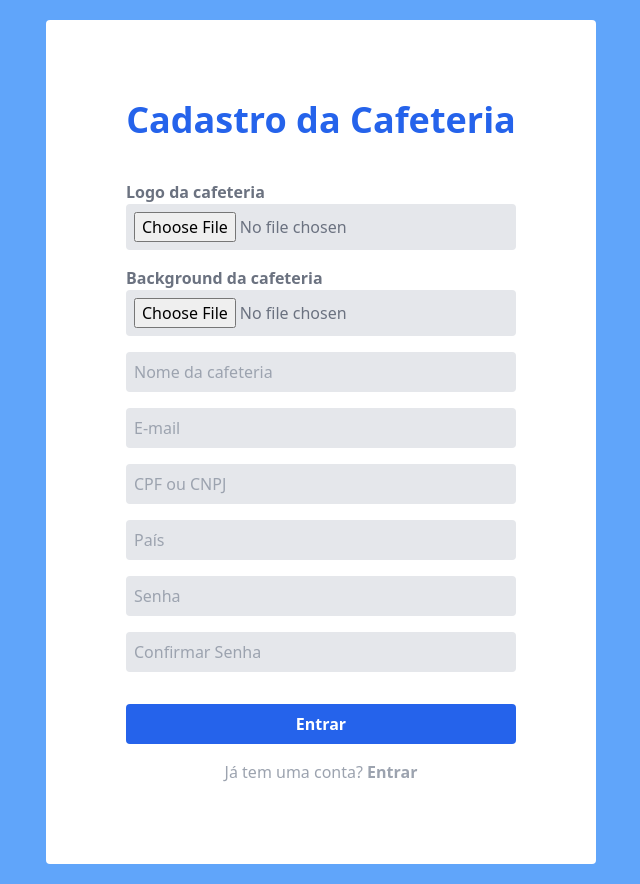
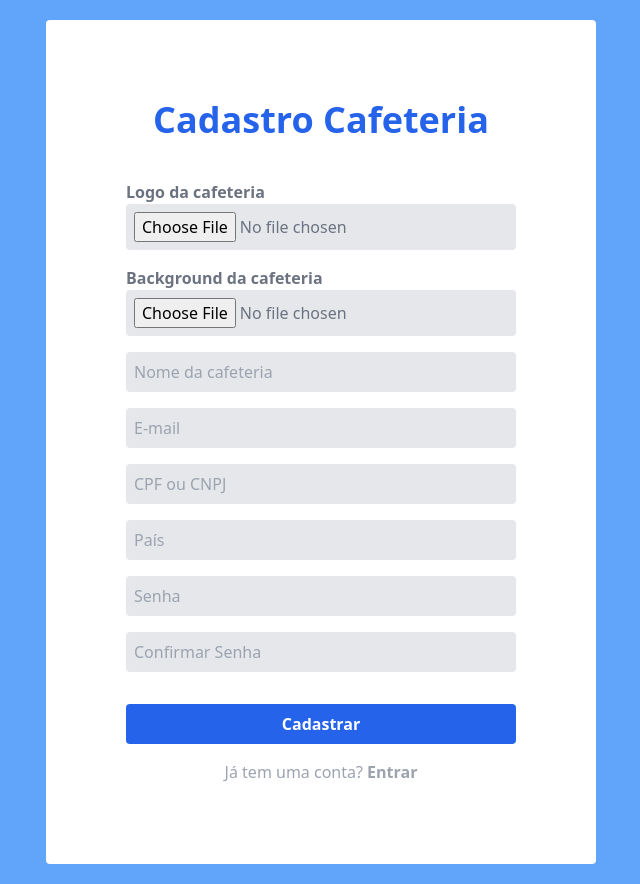
Before and after one commit to nettobruno/querocafe-frontend, a React (Vite) app: page /registercoffeeshop in a window 1280 px wide. Shown: the whole page, without its empty margins (319-959 px from the left). Built offline with nearby package versions, Linux system fonts and the light colour scheme.

Commit message:
Adiciona hover nos botões e corrige textos

```diff
--- a/src/pages/LoginCoffeeShop.tsx
+++ b/src/pages/LoginCoffeeShop.tsx
@@ -30,7 +30,7 @@ export default function LoginCoffeeShop() {
           <input type="email" name="email" placeholder="E-mail" value={email} onChange={(e) => setEmail(e.target.value)} className="bg-gray-200 text-gray-500 p-2 rounded mb-4 outline-none" />
           <input type="password" name="password" placeholder="Senha" value={password} onChange={(e) => setPassword(e.target.value)} className="bg-gray-200 text-gray-500 p-2 rounded mb-4 outline-none	" />
 
-          <button type="submit" className="bg-blue-600 rounded p-2 text-white font-bold mt-4 mb-4">Entrar</button>
+          <button type="submit" className="bg-blue-600 rounded p-2 text-white font-bold mt-4 mb-4 hover:bg-blue-700">Entrar</button>
         </form>
         <Link to='/registercoffeeshop' className="text-center text-gray-400">Ainda não tem uma conta? <span className='font-bold hover:underline'>Criar</span></Link>
       </div>
--- a/src/pages/RegisterCoffee.tsx
+++ b/src/pages/RegisterCoffee.tsx
@@ -69,7 +69,7 @@ export default function LoginCoffeeShop() {
           <input type="text" name="punctuation" placeholder="Pontuação" value={punctuation} onChange={(e) => setPunctuation(e.target.value)} className="bg-gray-200 text-gray-500 p-2 rounded mb-4 outline-none	" />
           <input type="text" name="description" placeholder="Descrição" value={description} onChange={(e) => setDescription(e.target.value)} className="bg-gray-200 text-gray-500 p-2 rounded mb-4 outline-none	" />
 
-          <button type="submit" className="bg-blue-600 rounded p-2 text-white font-bold mt-4 mb-4">Cadastrar Café</button>
+          <button type="submit" className="bg-blue-600 rounded p-2 text-white font-bold mt-4 mb-4 hover:bg-blue-700">Cadastrar Café</button>
         </form>
       </div>
     </div>
--- a/src/pages/RegisterCoffeeShop.tsx
+++ b/src/pages/RegisterCoffeeShop.tsx
@@ -37,7 +37,7 @@ export default function LoginCoffeeShop() {
   return (
     <div className="min-h-screen bg-blue-400 flex justify-center items-center p-5">
       <div className="w-full max-w-[550px] bg-white rounded p-5 lg:p-20 flex flex-col">
-        <h1 className='text-center text-blue-600 font-bold text-4xl mb-10'>Cadastro da Cafeteria</h1>
+        <h1 className='text-center text-blue-600 font-bold text-4xl mb-10'>Cadastro Cafeteria</h1>
         <form onSubmit={handleSubmit} className="flex flex-col">
           <label htmlFor="logoFile" className="text-gray-500 font-bold">Logo da cafeteria</label>
           <input type="file" name="logoFile" value={logoFile} onChange={(e) => setLogoFile(e.target.value)} className="bg-gray-200 text-gray-500 p-2 rounded mb-4 outline-none" />
@@ -52,7 +52,7 @@ export default function LoginCoffeeShop() {
           <input type="password" name="password" placeholder="Senha" value={password} onChange={(e) => setPassword(e.target.value)} className="bg-gray-200 text-gray-500 p-2 rounded mb-4 outline-none	" />
           <input type="password" name="confirmPassword" placeholder="Confirmar Senha" value={confirmPassword} onChange={(e) => setConfirmPassword(e.target.value)} className="bg-gray-200 text-gray-500 p-2 rounded mb-4 outline-none	" />
 
-          <button type="submit" className="bg-blue-600 rounded p-2 text-white font-bold mt-4 mb-4">Entrar</button>
+          <button type="submit" className="bg-blue-600 rounded p-2 text-white font-bold mt-4 mb-4 hover:bg-blue-700">Cadastrar</button>
         </form>
         <Link to='/' className="text-center text-gray-400">Já tem uma conta? <span className='font-bold hover:underline'>Entrar</span></Link>
       </div>
```
